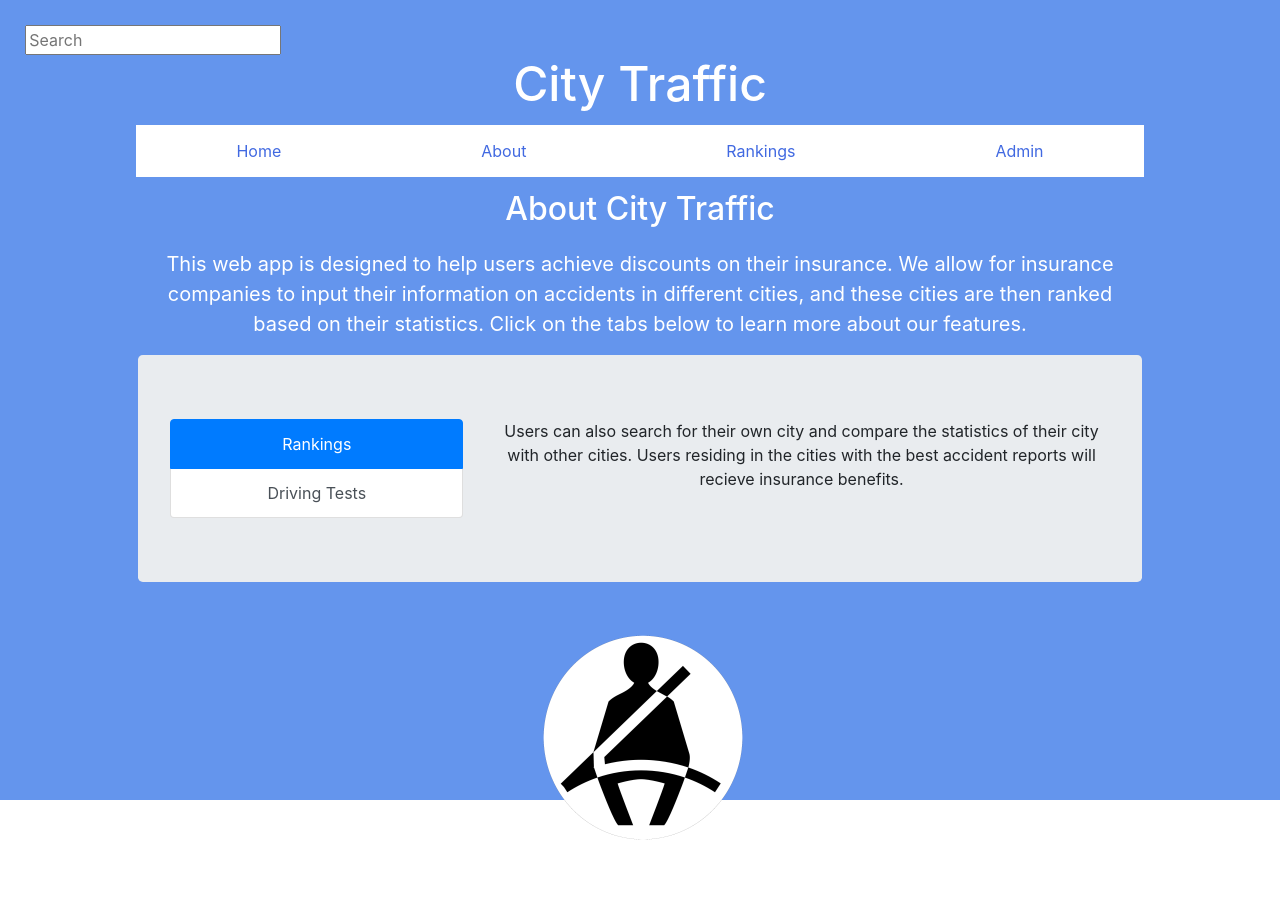
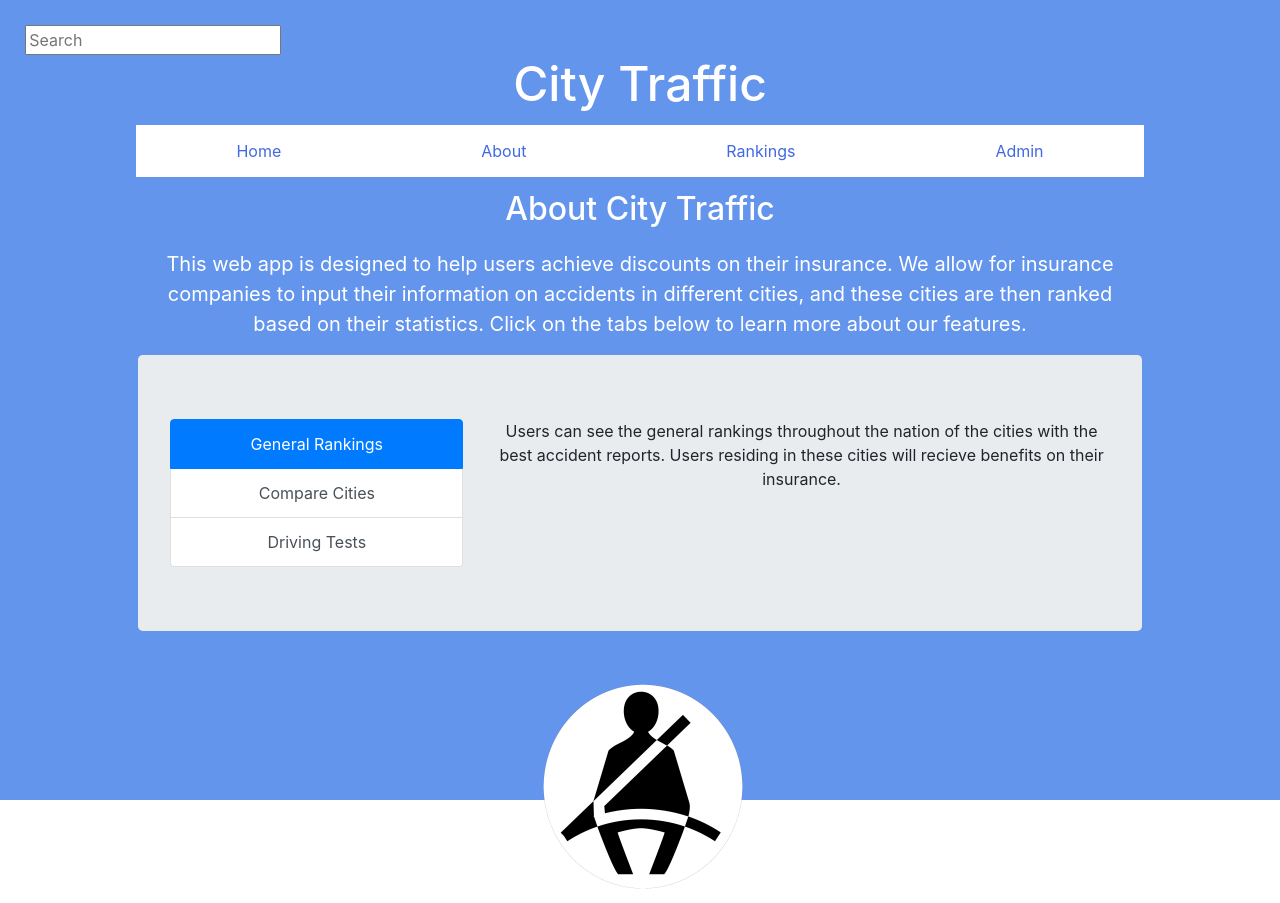
Before and after one commit to matthewpetela/accident-web-app, a React (Create React App) app in the folder client/: page /about in a window 1280 px wide. Before the commit the page ends 854 px from the top, so only its background shows below. Built offline with nearby package versions, Linux system fonts and the light colour scheme.

Commit message:
minor changes to about page

```diff
--- a/client/src/views/About/About.js
+++ b/client/src/views/About/About.js
@@ -26,9 +26,12 @@ function About(){
             <Col sm={4}>
               <ListGroup>
                 <ListGroup.Item action href="#link1">
-                  Rankings
+                  General Rankings
                 </ListGroup.Item>
                 <ListGroup.Item action href="#link2">
+                  Compare Cities
+                </ListGroup.Item>
+                <ListGroup.Item action href="#link3">
                   Driving Tests
                 </ListGroup.Item>
               </ListGroup>
@@ -37,12 +40,18 @@ function About(){
               <Tab.Content>
                 <Tab.Pane eventKey="#link1">
                   <p>
-                  Users can also search for their own city and compare the statistics of their
-                  city with other cities. Users residing in the cities with the best accident
-                  reports will recieve insurance benefits.
+                    Users can see the general rankings throughout the nation of the cities with
+                    the best accident reports. Users residing in these cities will recieve benefits
+                    on their insurance.
                   </p>
                 </Tab.Pane>
                 <Tab.Pane eventKey="#link2">
+                  <p>
+                    Users can compare their own city to other similar cities, and compare data such as
+                    accident reports and weather data.
+                  </p>
+                </Tab.Pane>
+                <Tab.Pane eventKey="#link3">
                   <p>
                     Users can take our driving tests in order to gain stars, which can be
                     redeemed for insurance benefits.
```
